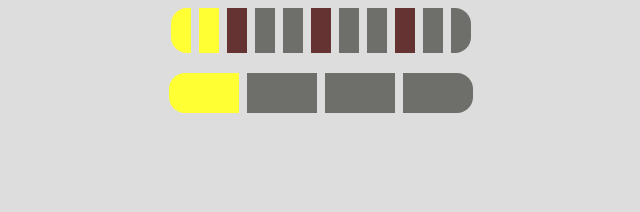
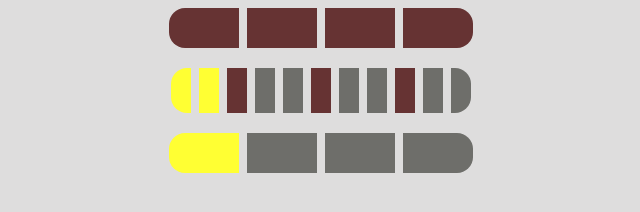
Before and after one commit to 2019-SOW/berlin-clock, a React app: page / in a window 1280 px wide. Shown: the whole page, without its empty margins (319-959 px from the left). Built offline with nearby package versions, Linux system fonts and the light colour scheme.

Commit message:
Single hours row should be OOOO when hours is 00

```diff
--- a/public/index.css
+++ b/public/index.css
@@ -29,6 +29,7 @@
     margin: 8px 4px;
   }
 
+  #oneHourRow .light,
   #oneMinuteRow .light {
     height: 40px;
     width: 70px;
@@ -39,12 +40,14 @@
     width: 20px;
   }
 
+  #oneHourRow :first-child,
   #fiveMinuteRow :first-child,
   #oneMinuteRow :first-child {
     border-top-left-radius: 16px;
     border-bottom-left-radius: 16px;
   }
 
+  #oneHourRow :last-child,
   #fiveMinuteRow :last-child,
   #oneMinuteRow :last-child {
     border-top-right-radius: 16px;
@@ -61,10 +64,12 @@
     background-color: rgb(110, 110, 106);
   }
 
+  #oneHourRow .light.on,
   #fiveMinuteRow .light.on:nth-child(3n + 3) {
     background-color: #f33;
   }
 
+  #oneHourRow .light.off,
   #fiveMinuteRow .light.off:nth-child(3n + 3) {
     background-color: #633;
   }
--- a/src/BerlinClock.js
+++ b/src/BerlinClock.js
@@ -3,6 +3,7 @@ import moment from 'moment';
 import constants from './utils/constants';
 import { isValidTime } from './utils/clockUtils';
 import Minutes from './components/Minutes/Minutes';
+import Hours from './components/Hours/Hours';
 
 class BerlinClock extends React.Component {
 
@@ -41,6 +42,7 @@ class BerlinClock extends React.Component {
   render() {
     return (
       <div id="berlinClock">
+        <Hours hours = {this.state.hours}/>
         <Minutes minutes = {this.state.minutes}/>
       </div>
     );
--- /dev/null
+++ b/src/components/Hours/Hours.js
@@ -0,0 +1,31 @@
+import React from 'react';
+import constants from '../../utils/constants';
+import { modulo5, getOnOffLamps } from '../../utils/clockUtils';
+
+class Hours extends React.Component {
+
+    bottomHours() {
+        return getOnOffLamps(constants.TOTAL_BOTTOM_HOURS_LAMP, modulo5(this.props.hours));
+    }
+
+    formLampBlocks(row) {
+        if(row){
+            let lamps = row.split("");
+            const rows = lamps.map((lamp, index) => {
+                return <div key={index} className={"light " + (lamp === constants.RED_LAMP ? constants.LAMP_ON_CLASS : constants.LAMP_OFF_CLASS)}></div>;
+            });
+            return rows;
+        }
+    }
+
+    render() {
+        return (
+            <React.Fragment>
+                <div id="oneHourRow">{this.formLampBlocks(this.bottomHours())}</div>
+            </React.Fragment>
+        );
+    }
+
+}
+
+export default Hours;
--- a/src/components/Minutes/Minutes.js
+++ b/src/components/Minutes/Minutes.js
@@ -1,30 +1,15 @@
 import React from 'react';
 import constants from '../../utils/constants';
-import { modulo5, divide5 } from '../../utils/clockUtils';
+import { modulo5, divide5, getOnOffLamps } from '../../utils/clockUtils';
 
 class Minutes extends React.Component {
 
     bottomMinutes() {
-        return this.getOnOffLamps(constants.TOTAL_BOTTOM_MINUTES_LAMP, modulo5(this.props.minutes));
+        return getOnOffLamps(constants.TOTAL_BOTTOM_MINUTES_LAMP, modulo5(this.props.minutes));
     }
 
     topMinutes() {
-        return this.getOnOffLamps(constants.TOTAL_TOP_MINUTES_LAMP, Math.floor(divide5(this.props.minutes))).replace(/YYY/g, 'YYR');
-    }
-
-    getOnOffLamps = (totalLamps, lampsOn) => {
-        let row = "";
-        let lampsOff = totalLamps - lampsOn;
-
-        for (let i = 0; i < lampsOn; i++) {
-            row += constants.YELLOW_LAMP;
-        }
-
-        for (let i = 0; i < lampsOff; i++) {
-          row += constants.LAMP_OFF;
-        }
-
-        return row;
+        return getOnOffLamps(constants.TOTAL_TOP_MINUTES_LAMP, Math.floor(divide5(this.props.minutes))).replace(/YYY/g, 'YYR');
     }
 
     formLampBlocks(row){
--- a/src/utils/clockUtils.js
+++ b/src/utils/clockUtils.js
@@ -1,4 +1,19 @@
 import constants from './constants';
+
+export const getOnOffLamps = (totalLamps, lampsOn) => {
+    let row = "";
+    let lampsOff = totalLamps - lampsOn;
+
+    for (let i = 0; i < lampsOn; i++) {
+        row += constants.YELLOW_LAMP;
+    }
+
+    for (let i = 0; i < lampsOff; i++) {
+      row += constants.LAMP_OFF;
+    }
+
+    return row;
+}
 
 export const isValidTime = (time) => {
     return /^([0-1]?[0-9]|2[0-4]):([0-5][0-9])(:[0-5][0-9])?$/.test(time);
--- a/src/utils/constants.js
+++ b/src/utils/constants.js
@@ -2,8 +2,10 @@ const constants = {
     INVALID_MESSAGE: 'Invalid time',
     TOTAL_BOTTOM_MINUTES_LAMP: 4,
     TOTAL_TOP_MINUTES_LAMP: 11,
+    TOTAL_BOTTOM_HOURS_LAMP: 4,
     LAMP_OFF: 'O',
     YELLOW_LAMP: 'Y',
+    RED_LAMP: 'R',
     ONE_SECOND: 1000,
     LAMP_ON_CLASS: 'on',
     LAMP_OFF_CLASS: 'off',
```
Also changed, not shown: src/components/Hours/Hours.test.js (added, +34 -0 lines).
